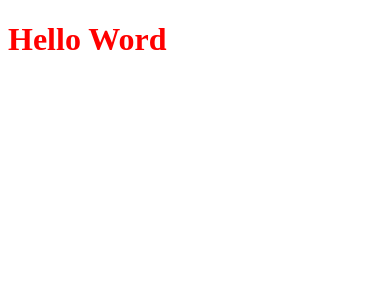
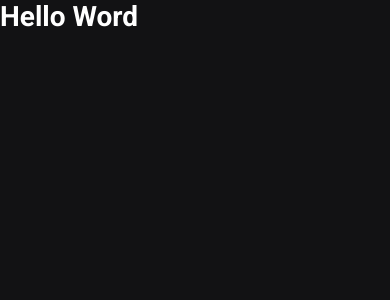
Before and after one commit to jrsoares/ignews, a Next.js app: page / in a window 390 px wide. Shown: the top 300 px of the page. Built offline with nearby package versions, Linux system fonts and the light colour scheme.

Commit message:
Add global style

```diff
--- a/package.json
+++ b/package.json
@@ -18,6 +18,7 @@
     "@types/react": "^17.0.38",
     "eslint": "8.5.0",
     "eslint-config-next": "12.0.7",
+    "prettier": "2.5.1",
     "typescript": "^4.5.4"
   }
 }
--- a/src/pages/_app.tsx
+++ b/src/pages/_app.tsx
@@ -1,5 +1,5 @@
 import { AppProps } from "next/app";
-
+import '../../styles/global.scss'
 function MyApp({ Component, pageProps }: AppProps) {
   return <Component {...pageProps} />;
 }
--- /dev/null
+++ b/src/pages/_document.tsx
@@ -0,0 +1,20 @@
+import Document, { Html, Head, Main, NextScript } from 'next/document';
+
+export default class MyDocument extends Document {
+
+    render() {
+        return (
+            <Html>
+                <Head>
+                    <title>ig-news</title>
+                    <link rel="preconnect" href="https://fonts.googleapis.com" />
+                    <link href="https://fonts.googleapis.com/css2?family=Roboto:wght@400;700;900&display=swap" rel="stylesheet" />
+                </Head>
+                <body>
+                    <Main />
+                    <NextScript />
+                </body>
+            </Html>
+        )
+    }
+}
--- a/src/pages/index.tsx
+++ b/src/pages/index.tsx
@@ -1,6 +1,10 @@
-import styles from '../../styles/home.module.scss'
+import Head from 'next/head'
+
 export default function Home() {
   return (
-    <h1 className={styles.title}>Hello Word</h1>
+      <>
+        <Head><title>Inicio | ig.news</title></Head>
+        <h1>Hello Word</h1>
+      </>
   )
 }
--- /dev/null
+++ b/styles/global.scss
@@ -0,0 +1,44 @@
+* {
+  margin: 0;
+  padding: 0;
+  box-sizing: border-box;
+}
+
+:root {
+  --white: #FFFFFF;
+  --gray-100: #e1e1e6;
+  --gray-300: #a8a8b3;
+  --gray-900: #121214;
+  --cyan-500: #61dafb;
+  --yellow-500: #eba417;
+}
+
+@media (max-width: 1080px){
+  html {
+    font-size: 93.75%
+  }
+}
+
+@media (max-width: 720px){
+  html {
+    font-size: 87.5%
+  }
+}
+
+body {
+  background: var(--gray-900);
+  color: var(--white)
+}
+
+body, input, textarea, select, button {
+  font: 400 1rem "Roboto", sans-serif;
+}
+
+button {
+  cursor: pointer
+}
+
+a {
+  color: inherit;
+  text-decoration: none
+}
--- a/styles/home.module.scss
+++ /dev/null
@@ -1,3 +0,0 @@
-.title  {
-  color: red;
-}
```
Also changed, not shown: 1 other file (tests, documents, lock files or other folders).
